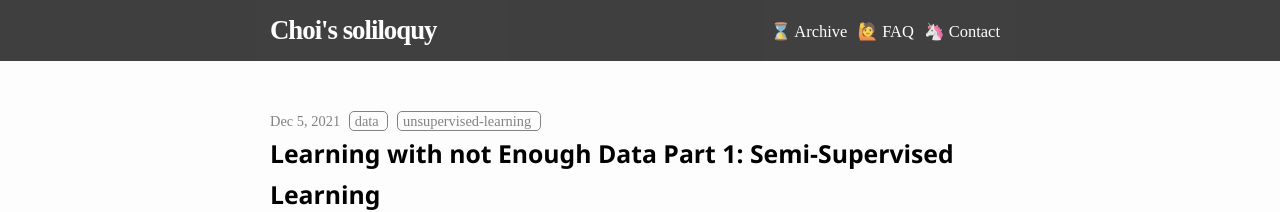
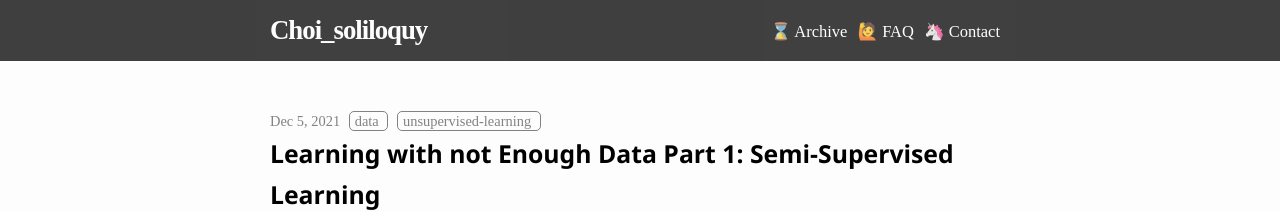
Before and after one commit to choipostech/choipostech.github.io, a Jekyll site: the page built from index.html, in a window 1280 px wide and 900 px high. Shown: the top 212 px of the window. Built offline with Jekyll 4.4.1, drawn with Linux system fonts in a browser that asks for light colours; some web fonts are replaced.

```diff
--- a/_config.yml
+++ b/_config.yml
@@ -1,4 +1,4 @@
-title: Choi's soliloquy
+title: Choi_soliloquy
 name: "Lilian's Tech Blog"
 author: Lilian Weng
 twitter_username: lilianweng
```
